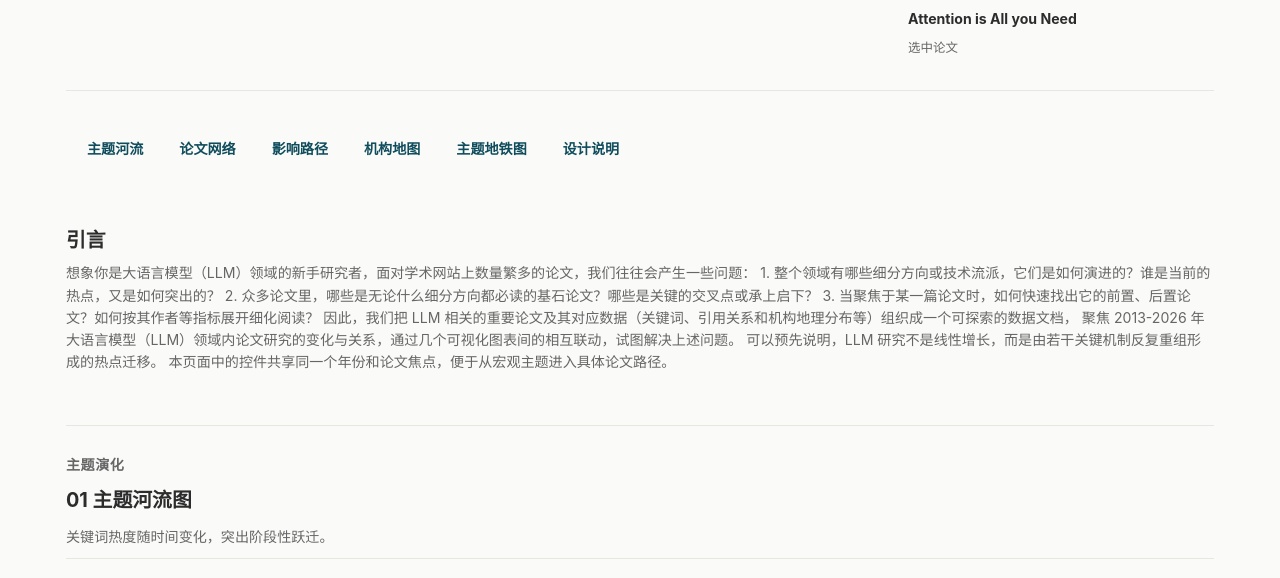
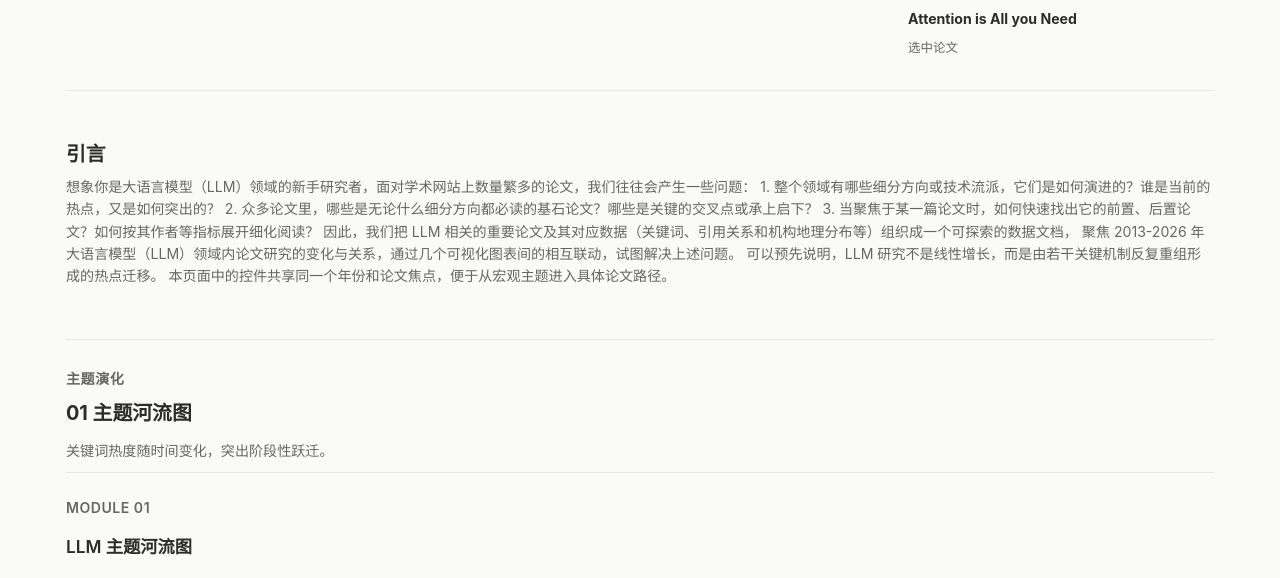
Before and after one commit to ZhlZhlZh/llmviz.github.io, a plain HTML site: page index.html in a window 1280 px wide. Shown: the part 216-794 px from the top of the page. Drawn offline with Linux system fonts and the light colour scheme.

Commit message:
删除顶部导航栏

```diff
--- a/index.html
+++ b/index.html
@@ -40,15 +40,6 @@
           </div>
         </aside>
       </header>
-
-      <nav class="quick-nav" aria-label="Section navigation">
-        <a href="#section-river">主题河流</a>
-        <a href="#section-force">论文网络</a>
-        <a href="#section-butterfly">影响路径</a>
-        <a href="#section-map">机构地图</a>
-        <a href="#section-metro">主题地铁图</a>
-        <a href="#section-method">设计说明</a>
-      </nav>
 
       <main>
         <section class="story-intro" aria-labelledby="intro-title">
```
